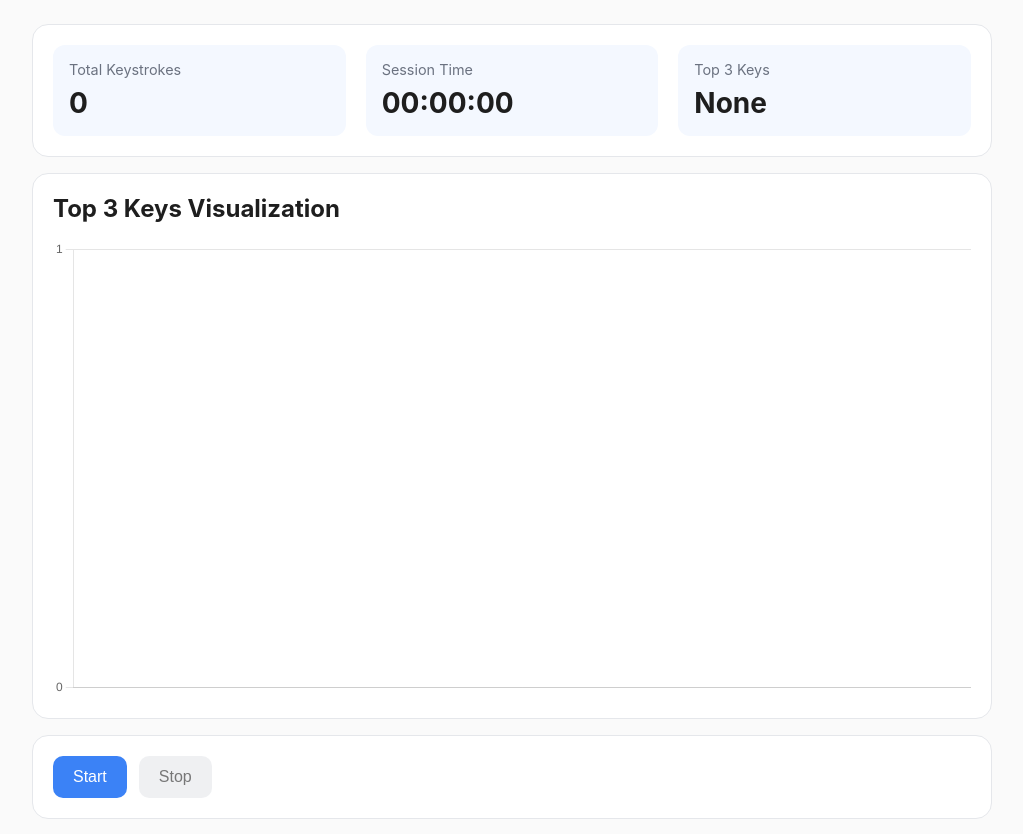
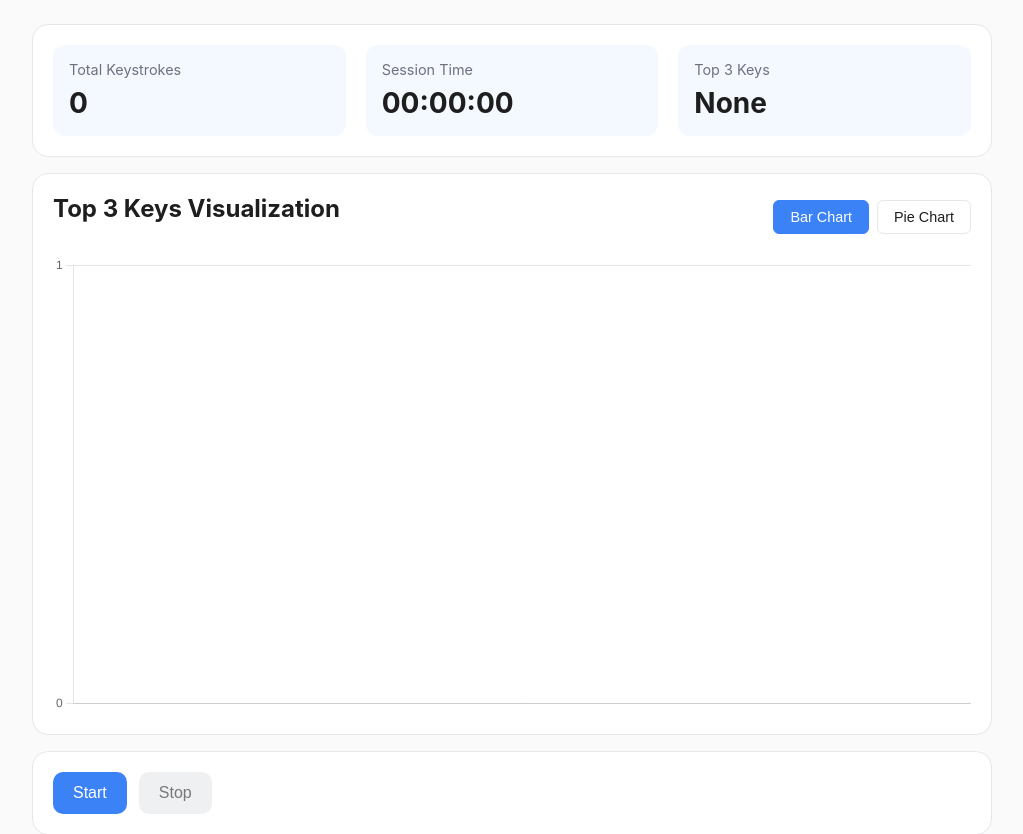
Before and after one commit to davidnong9/keystroke-tracker, a Flask app: page / in a window 1280 px wide. Shown: the part 91-925 px from the top of the page, without its empty margins (128-1151 px from the left). Run offline with Flask 3, Linux system fonts and the light colour scheme; data that the repository does not hold is empty.

Commit message:
Add pie chart option for keystroke visualization

```diff
--- a/static/style.css
+++ b/static/style.css
@@ -116,6 +116,39 @@ header p {
   margin-bottom: 16px;
 }
 
+.chart-header {
+  display: flex;
+  justify-content: space-between;
+  align-items: center;
+  margin-bottom: 16px;
+}
+
+.chart-toggle {
+  display: flex;
+  gap: 8px;
+}
+
+.chart-btn {
+  padding: 8px 16px;
+  border: 1px solid var(--border);
+  background: var(--card);
+  color: var(--text);
+  border-radius: 6px;
+  cursor: pointer;
+  font-size: 0.9rem;
+  transition: all 0.2s ease;
+}
+
+.chart-btn:hover {
+  background: var(--border);
+}
+
+.chart-btn.active {
+  background: var(--primary);
+  color: white;
+  border-color: var(--primary);
+}
+
 #topKeysChart {
   max-width: 100%;
   height: auto !important;
--- a/templates/index.html
+++ b/templates/index.html
@@ -30,7 +30,13 @@
     </section>
 
     <section class="chart-card">
+      <div class="chart-header">
         <h2>Top 3 Keys Visualization</h2>
+        <div class="chart-toggle">
+          <button id="barChartBtn" class="chart-btn active" onclick="switchChart('bar')">Bar Chart</button>
+          <button id="pieChartBtn" class="chart-btn" onclick="switchChart('pie')">Pie Chart</button>
+        </div>
+      </div>
       <canvas id="topKeysChart" width="400" height="200"></canvas>
     </section>
 
@@ -58,12 +64,12 @@
 
   <script>
     let topKeysChart;
+    let currentChartType = 'bar';
 
-    function initChart() {
+    function initChart(chartType = 'bar') {
       const ctx = document.getElementById('topKeysChart').getContext('2d');
-      topKeysChart = new Chart(ctx, {
-        type: 'bar',
-        data: {
+
+      const commonData = {
         labels: [],
         datasets: [{
           label: 'Key Press Count',
@@ -80,7 +86,26 @@
           ],
           borderWidth: 1
         }]
-        },
+      };
+
+      let config;
+      if (chartType === 'pie') {
+        config = {
+          type: 'pie',
+          data: commonData,
+          options: {
+            responsive: true,
+            plugins: {
+              legend: {
+                position: 'right',
+              }
+            }
+          }
+        };
+      } else {
+        config = {
+          type: 'bar',
+          data: commonData,
           options: {
             responsive: true,
             scales: {
@@ -97,12 +122,32 @@
               }
             }
           }
-      });
+        };
+      }
+
+      topKeysChart = new Chart(ctx, config);
+    }
+
+    function switchChart(chartType) {
+      currentChartType = chartType;
+
+      // Update button states
+      document.getElementById('barChartBtn').classList.toggle('active', chartType === 'bar');
+      document.getElementById('pieChartBtn').classList.toggle('active', chartType === 'pie');
+
+      // Destroy existing chart and create new one
+      if (topKeysChart) {
+        topKeysChart.destroy();
+      }
+      initChart(chartType);
+
+      // Re-fetch data to populate the new chart
+      fetchStatus();
     }
 
     function updateChart(topKeysData) {
       if (!topKeysChart) {
-        initChart();
+        initChart(currentChartType);
       }
 
       topKeysChart.data.labels = topKeysData.map(item => item.key || 'None');
```
Lines whose indentation alone changed are shown as unchanged.
